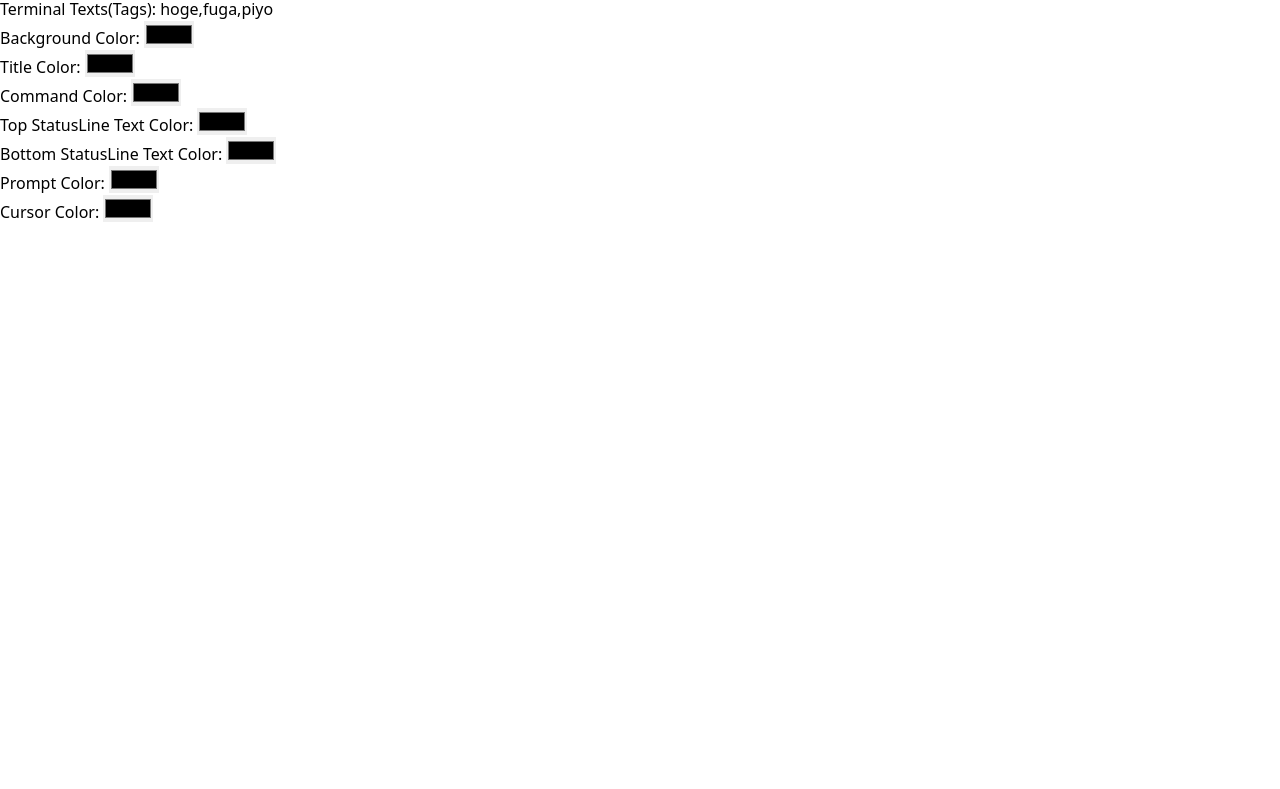
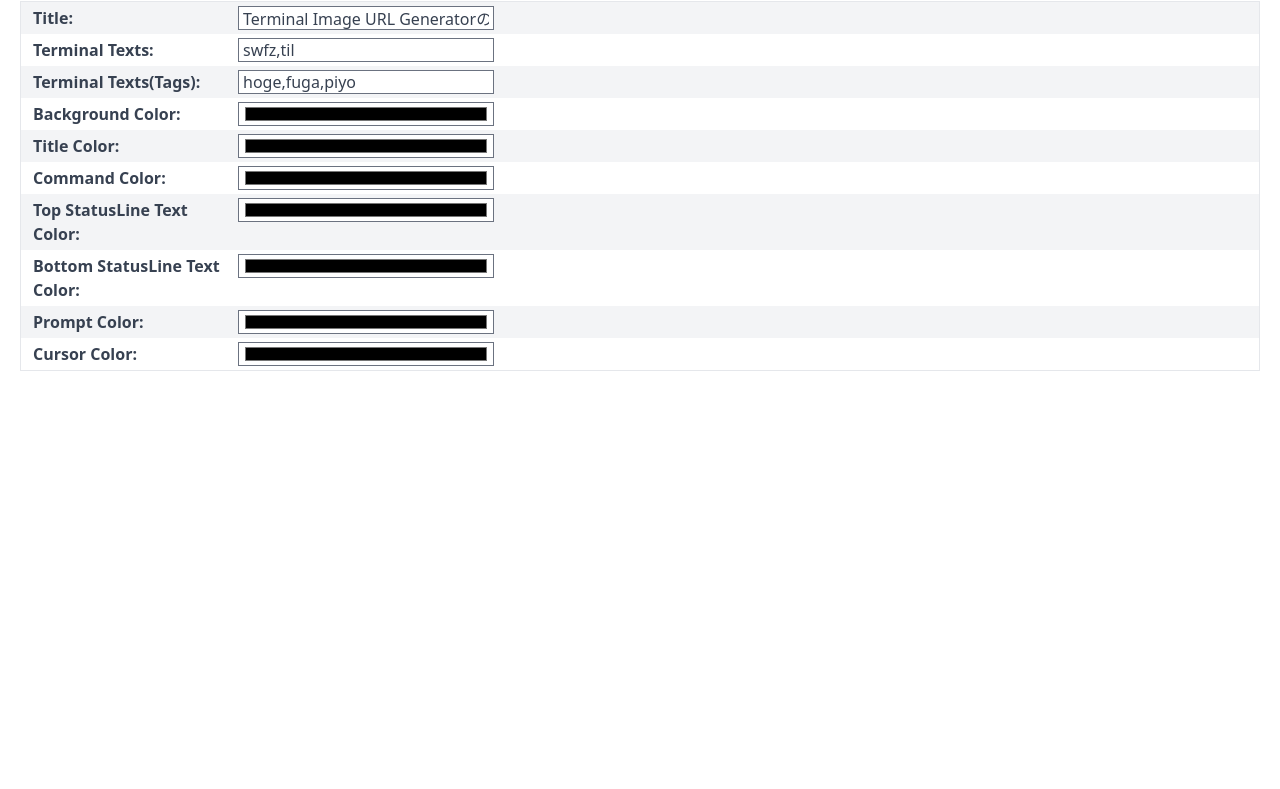
Before and after one commit to swfz/deno-terminal-image, a plain HTML site: page static/index.html in a window 1280 px wide. Shown: the part 75-864 px from the top of the page. Drawn offline with nearby package versions, Linux system fonts and the light colour scheme; a script that the page names is missing.

Commit message:
feat: layout

```diff
--- a/static/index.html
+++ b/static/index.html
@@ -55,18 +55,18 @@
     </script>
   </head>
   <body>
-    <div>
+    <h1 class="m-5 text-gray-800 text-3xl">
       Terminal Image URL Generator
-    </div>
-    <div>
-      <div className="flex flex-col">
-        <div className="flex flex-row">
-          <label className="ml-2 basis-1/4 font-bold text-gray-700" htmlFor="title">
+    </h1>
+    <div class="border m-5">
+      <div class="flex flex-col space-y-1 odd:bg-gray-100">
+        <div class="flex flex-row p-1">
+          <label class="ml-2 basis-1/6 font-bold text-gray-700" for="title">
             Title:
           </label>
-          <span className="basis-3/4">
+          <span class="basis-2/6">
             <input
-              className="block h-6 w-32 appearance-none border border-gray-500 bg-white px-1 py-0 leading-none text-gray-700 focus:outline-none"
+              class="block h-6 w-64 appearance-none border border-gray-500 bg-white px-1 py-0 leading-none text-gray-700 focus:outline-none"
               onChange="render()"
               type="text"
               placeholder="title"
@@ -74,15 +74,15 @@
             />
           </span>
         </div>
-      <div>
-      <div className="flex flex-col">
-        <div className="flex flex-row">
-          <label className="ml-2 basis-1/4 font-bold text-gray-700" htmlFor="texts">
+      </div>
+      <div class="flex flex-col space-y-1 odd:bg-gray-100">
+        <div class="flex flex-row p-1">
+          <label class="ml-2 basis-1/6 font-bold text-gray-700" for="texts">
             Terminal Texts:
           </label>
-          <span className="basis-3/4">
+          <span class="basis-2/6">
             <input
-              className="block h-6 w-32 appearance-none border border-gray-500 bg-white px-1 py-0 leading-none text-gray-700 focus:outline-none"
+              class="block h-6 w-64 appearance-none border border-gray-500 bg-white px-1 py-0 leading-none text-gray-700 focus:outline-none"
               onChange="render()"
               type="text"
               placeholder="texts"
@@ -90,15 +90,15 @@
             />
           </span>
         </div>
-      <div>
-      <div className="flex flex-col">
-        <div className="flex flex-row">
-          <label className="ml-2 basis-1/4 font-bold text-gray-700" htmlFor="tags">
+      </div>
+      <div class="flex flex-col space-y-1 odd:bg-gray-100">
+        <div class="flex flex-row p-1">
+          <label class="ml-2 basis-1/6 font-bold text-gray-700" for="tags">
             Terminal Texts(Tags):
           </label>
-          <span className="basis-3/4">
+          <span class="basis-2/6">
             <input
-              className="block h-6 w-32 appearance-none border border-gray-500 bg-white px-1 py-0 leading-none text-gray-700 focus:outline-none"
+              class="block h-6 w-64 appearance-none border border-gray-500 bg-white px-1 py-0 leading-none text-gray-700 focus:outline-none"
               onChange="render()"
               type="tags"
               placeholder="tags"
@@ -106,15 +106,15 @@
             />
           </span>
         </div>
-      <div>
-      <div className="flex flex-col">
-        <div className="flex flex-row">
-          <label className="ml-2 basis-1/4 font-bold text-gray-700" htmlFor="bg_color">
+      </div>
+      <div class="flex flex-col space-y-1 odd:bg-gray-100">
+        <div class="flex flex-row p-1">
+          <label class="ml-2 basis-1/6 font-bold text-gray-700" for="bg_color">
             Background Color:
           </label>
-          <span className="basis-3/4">
+          <span class="basis-2/6">
             <input
-              className="block h-6 w-32 appearance-none border border-gray-500 bg-white px-1 py-0 leading-none text-gray-700 focus:outline-none"
+              class="block h-6 w-64 appearance-none border border-gray-500 bg-white px-1 py-0 leading-none text-gray-700 focus:outline-none"
               onChange="render()"
               type="color"
               placeholder="bg_color"
@@ -122,15 +122,15 @@
             />
           </span>
         </div>
-      <div>
-      <div className="flex flex-col">
-        <div className="flex flex-row">
-          <label className="ml-2 basis-1/4 font-bold text-gray-700" htmlFor="title_color">
+      </div>
+      <div class="flex flex-col space-y-1 odd:bg-gray-100">
+        <div class="flex flex-row p-1">
+          <label class="ml-2 basis-1/6 font-bold text-gray-700" for="title_color">
             Title Color:
           </label>
-          <span className="basis-3/4">
+          <span class="basis-2/6">
             <input
-              className="block h-6 w-32 appearance-none border border-gray-500 bg-white px-1 py-0 leading-none text-gray-700 focus:outline-none"
+              class="block h-6 w-64 appearance-none border border-gray-500 bg-white px-1 py-0 leading-none text-gray-700 focus:outline-none"
               onChange="render()"
               type="color"
               placeholder="title_color"
@@ -138,15 +138,15 @@
             />
           </span>
         </div>
-      <div>
-      <div className="flex flex-col">
-        <div className="flex flex-row">
-          <label className="ml-2 basis-1/4 font-bold text-gray-700" htmlFor="command_color">
+      </div>
+      <div class="flex flex-col space-y-1 odd:bg-gray-100">
+        <div class="flex flex-row p-1">
+          <label class="ml-2 basis-1/6 font-bold text-gray-700" for="command_color">
             Command Color:
           </label>
-          <span className="basis-3/4">
+          <span class="basis-2/6">
             <input
-              className="block h-6 w-32 appearance-none border border-gray-500 bg-white px-1 py-0 leading-none text-gray-700 focus:outline-none"
+              class="block h-6 w-64 appearance-none border border-gray-500 bg-white px-1 py-0 leading-none text-gray-700 focus:outline-none"
               onChange="render()"
               type="color"
               placeholder="command_color"
@@ -154,15 +154,15 @@
             />
           </span>
         </div>
-      <div>
-      <div className="flex flex-col">
-        <div className="flex flex-row">
-          <label className="ml-2 basis-1/4 font-bold text-gray-700" htmlFor="top_color">
+      </div>
+      <div class="flex flex-col space-y-1 odd:bg-gray-100">
+        <div class="flex flex-row p-1">
+          <label class="ml-2 basis-1/6 font-bold text-gray-700" for="top_color">
             Top StatusLine Text Color:
           </label>
-          <span className="basis-3/4">
+          <span class="basis-2/6">
             <input
-              className="block h-6 w-32 appearance-none border border-gray-500 bg-white px-1 py-0 leading-none text-gray-700 focus:outline-none"
+              class="block h-6 w-64 appearance-none border border-gray-500 bg-white px-1 py-0 leading-none text-gray-700 focus:outline-none"
               onChange="render()"
               type="color"
               placeholder="top_color"
@@ -170,15 +170,15 @@
             />
           </span>
         </div>
-      <div>
-      <div className="flex flex-col">
-        <div className="flex flex-row">
-          <label className="ml-2 basis-1/4 font-bold text-gray-700" htmlFor="bottom_color">
+      </div>
+      <div class="flex flex-col space-y-1 odd:bg-gray-100">
+        <div class="flex flex-row p-1">
+          <label class="ml-2 basis-1/6 font-bold text-gray-700" for="bottom_color">
             Bottom StatusLine Text Color:
           </label>
-          <span className="basis-3/4">
+          <span class="basis-2/6">
             <input
-              className="block h-6 w-32 appearance-none border border-gray-500 bg-white px-1 py-0 leading-none text-gray-700 focus:outline-none"
+              class="block h-6 w-64 appearance-none border border-gray-500 bg-white px-1 py-0 leading-none text-gray-700 focus:outline-none"
               onChange="render()"
               type="color"
               placeholder="bottom_color"
@@ -186,15 +186,15 @@
             />
           </span>
         </div>
-      <div>
-      <div className="flex flex-col">
-        <div className="flex flex-row">
-          <label className="ml-2 basis-1/4 font-bold text-gray-700" htmlFor="prompt_color">
+      </div>
+      <div class="flex flex-col space-y-1 odd:bg-gray-100">
+        <div class="flex flex-row p-1">
+          <label class="ml-2 basis-1/6 font-bold text-gray-700" for="prompt_color">
             Prompt Color:
           </label>
-          <span className="basis-3/4">
+          <span class="basis-2/6">
             <input
-              className="block h-6 w-32 appearance-none border border-gray-500 bg-white px-1 py-0 leading-none text-gray-700 focus:outline-none"
+              class="block h-6 w-64 appearance-none border border-gray-500 bg-white px-1 py-0 leading-none text-gray-700 focus:outline-none"
               onChange="render()"
               type="color"
               placeholder="prompt_color"
@@ -202,15 +202,15 @@
             />
           </span>
         </div>
-      <div>
-      <div className="flex flex-col">
-        <div className="flex flex-row">
-          <label className="ml-2 basis-1/4 font-bold text-gray-700" htmlFor="cursor_color">
+      </div>
+      <div class="flex flex-col space-y-1 odd:bg-gray-100">
+        <div class="flex flex-row p-1">
+          <label class="ml-2 basis-1/6 font-bold text-gray-700" for="cursor_color">
             Cursor Color:
           </label>
-          <span className="basis-3/4">
+          <span class="basis-2/6">
             <input
-              className="block h-6 w-32 appearance-none border border-gray-500 bg-white px-1 py-0 leading-none text-gray-700 focus:outline-none"
+              class="block h-6 w-64 appearance-none border border-gray-500 bg-white px-1 py-0 leading-none text-gray-700 focus:outline-none"
               onChange="render()"
               type="color"
               placeholder="cursor_color"
@@ -218,9 +218,9 @@
             />
           </span>
         </div>
-      <div>
+      </div>
     </div>
-    <div>
+    <div class="m-5">
       <canvas id="generator" width="1200" height="630" class="center">
       </canvas>
     </div>
```
